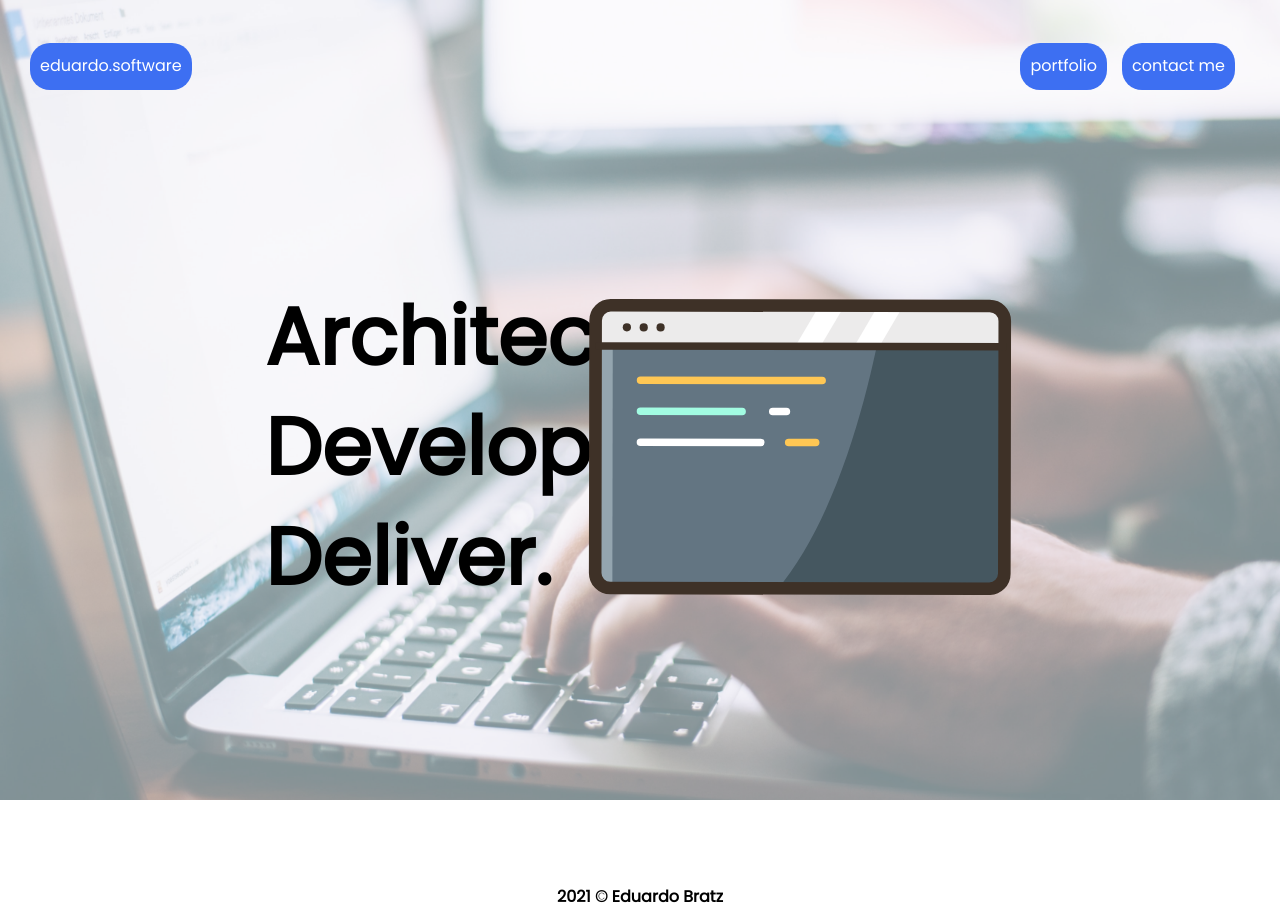
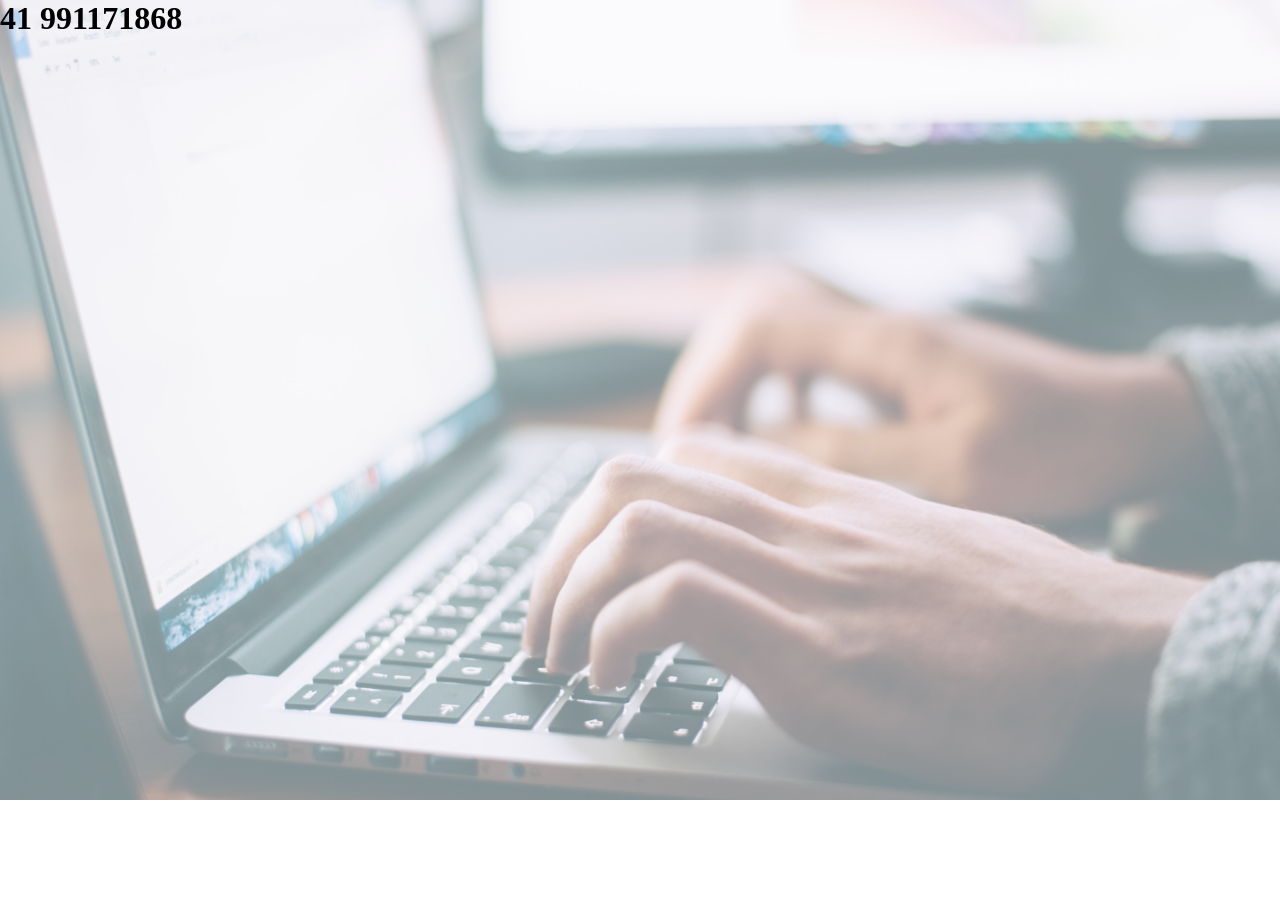
Before and after one commit to ebratz/eduardo.software, a plain HTML site: page index.html in a window 1280 px wide. After the commit the page ends 800 px from the top, so only its background shows below. Drawn offline with Linux system fonts and the light colour scheme.

Commit message:
Update index.html

```diff
--- a/index.html
+++ b/index.html
@@ -7,35 +7,6 @@
   <link rel="stylesheet" href="index.css">
 </head>
 <body>
-  <div class="background">
-  <div class="header">
-    <nav class="nav">
-      <div class="button">
-        <a href="/">eduardo.software</a>
-      </div>
-      <div class="menu">
-        <div class="button">portfolio</div>
-        <div class="button">contact me</div>
-      </div>
-    </nav>
-  </div>
-  <div class="content">
-    <h1 class="center-text">
-      Architect.
-      Develop.
-      Deliver.
-    </h1>
-    <img class="terminal" src="assets/img/terminal.svg">
-  </div>
-    <footer class="footer">
-      <div class="footer-text">
-        <script>
-        const year = new Date().getFullYear()
-       document.write(year)
-       </script>
-       © Eduardo Bratz
-       </div>
-    </footer>
-  </div>
+  <h1>41 991171868</h1>
 </body>
 </html>
```
